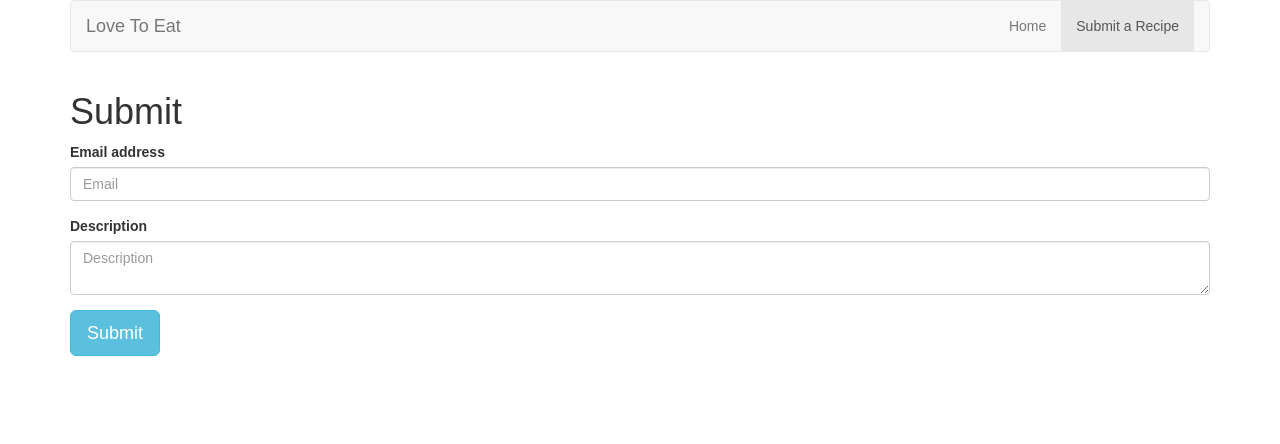
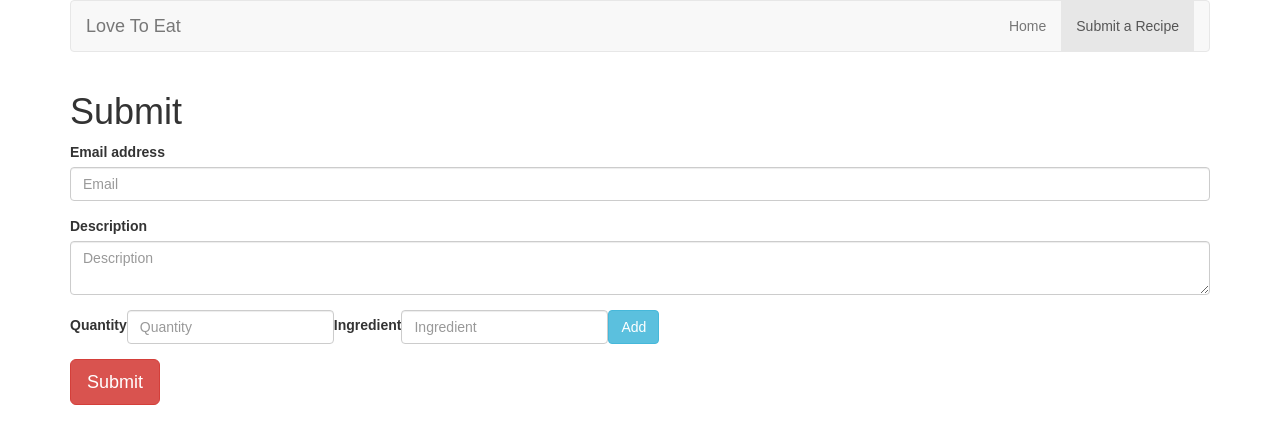
Before and after one commit to dgnsstyles/lovetoeat, a React (Create React App) app: page /submit in a window 1280 px wide. Shown: the top 444 px of the page. Built offline with nearby package versions, Linux system fonts and the light colour scheme.

Commit message:
ingredients.js added

```diff
--- /dev/null
+++ b/src/Ingredients.js
@@ -0,0 +1,41 @@
+import React, { Component } from 'react';
+
+class Ingredients extends Component {
+
+    constructor(props) {
+        super(props);
+
+        this.state = {};
+        this.addIngredients = this.addIngredients.bind(this);
+    }
+    addIngredients() {
+		console.log('Ingredient Added');
+		console.log(this.quantity.value, this.ingredient.value);
+		this.props.addIngredient(this.quantity.value, this.ingredient.value);
+
+		this.quantity.value = "";
+		this.ingredient.value = "";
+	}
+
+	render() {
+		return (
+			<div className="form-inline form-group">
+		    <label htmlFor="quantity">Quantity</label>
+		    <input type="text"
+		    				className="form-control"
+		    				id="quantity"
+		    				ref={(input) => {this.quantity = input;}}
+		    				placeholder="Quantity" />
+		    <label htmlFor="ingredient">Ingredient</label>
+		    <input type="text"
+		    				className="form-control"
+		    				ref={(input) => {this.ingredient = input;}}
+		    				id="ingredient"
+		    				placeholder="Ingredient" />
+		    <button type="button" onClick={this.addIngredients} className="btn btn-info">Add</button>
+		  </div>
+		);
+	}
+}
+
+export default Ingredients;
--- a/src/Submit.js
+++ b/src/Submit.js
@@ -1,4 +1,5 @@
 import React, { Component } from 'react';
+import Ingredients from './Ingredients';
 
 class Submit extends Component {
 
@@ -29,7 +30,10 @@ class Submit extends Component {
                             <label htmlFor="Description">Description</label>
                             <textarea type="Text" className="form-control" placeholder="Description" />
                         </div>
-                        <button type="submit" className="btn btn-lg btn-info">Submit</button>
+
+					    <Ingredients addIngredient={(quantity, ingredient) => {this.addIngredient(quantity, ingredient)}}/>
+					  <button type="button" onClick={this.submitRecipe} className="btn btn-danger btn-lg">Submit</button>
+
                        </div>
                      </div>
                  </form>
```
